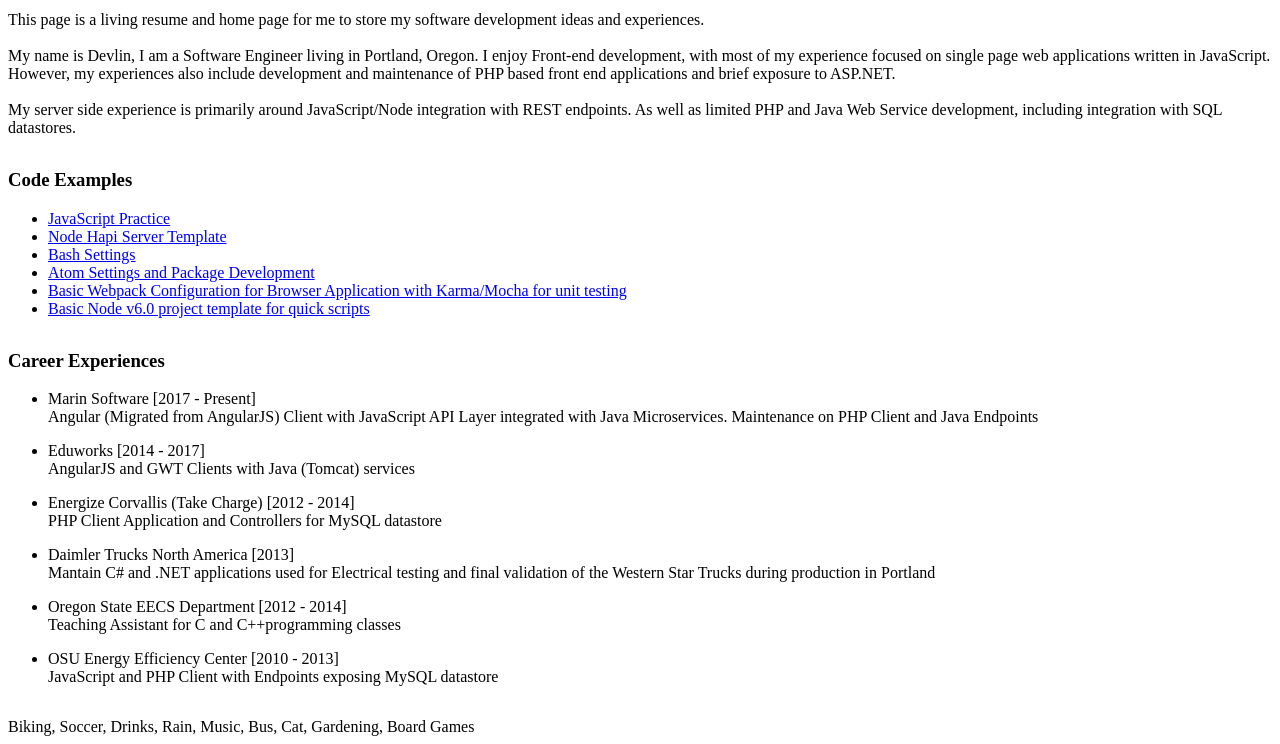
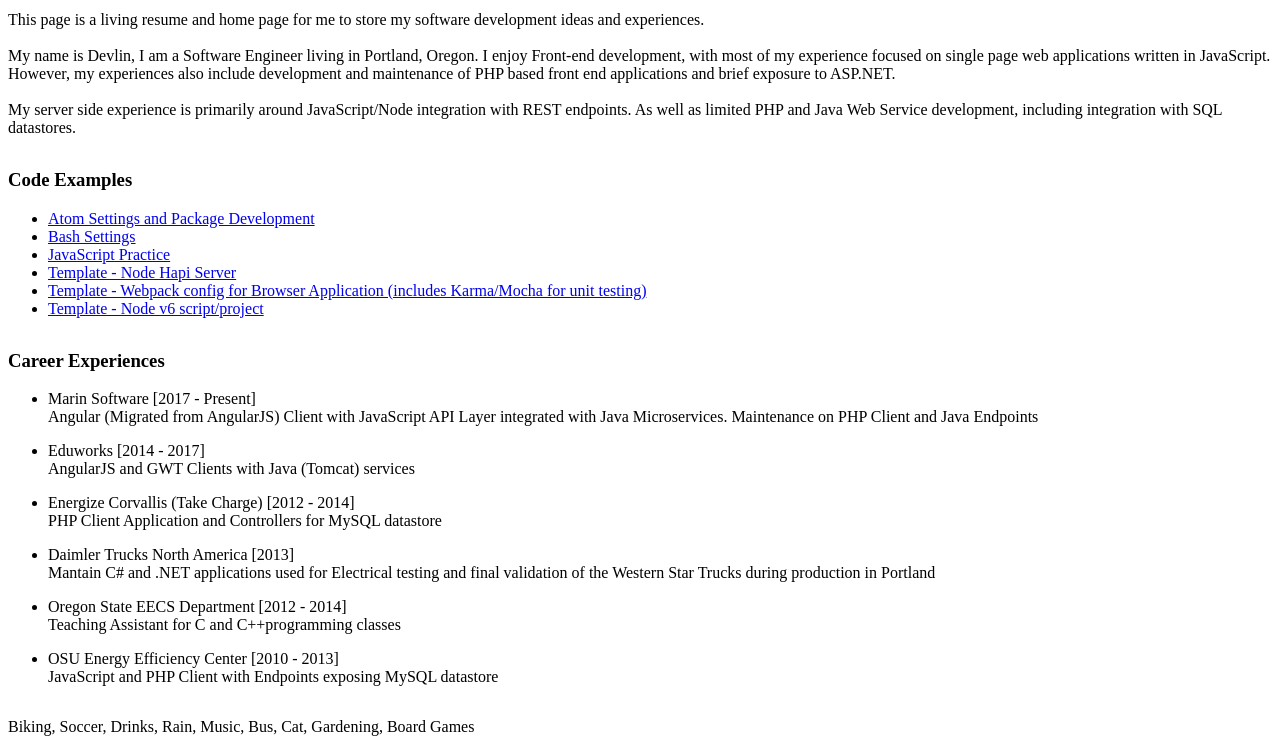
Before and after one commit to devlinjunker/devlinjunker.github.io, a plain HTML site: page index.html in a window 1280 px wide. Shown: the part 66-810 px from the top of the page. Drawn offline with Linux system fonts and the light colour scheme.

Commit message:
re-organize repos

```diff
--- a/index.html
+++ b/index.html
@@ -39,22 +39,22 @@
 
     <ul>
       <li>
-        <a href="/JS.Fun">JavaScript Practice</a>
-      </li>
-      <li>
-        <a href="/template.node.hapi/">Node Hapi Server Template</a>
+        <a href="/test.atom.package/">Atom Settings and Package Development</a>
       </li>
       <li>
         <a href="/bash/">Bash Settings</a>
       </li>
       <li>
-        <a href="/test.atom.package/">Atom Settings and Package Development</a>
+        <a href="/JS.Fun">JavaScript Practice</a>
       </li>
       <li>
-        <a href="/basic.webpack/">Basic Webpack Configuration for Browser Application with Karma/Mocha for unit testing</a>
+        <a href="/template.node.hapi/">Template - Node Hapi Server</a>
       </li>
       <li>
-        <a href="https://github.com/devlinjunker/basic.node6/">Basic Node v6.0 project template for quick scripts</a>
+        <a href="/basic.webpack/">Template - Webpack config for Browser Application (includes Karma/Mocha for unit testing)</a>
+      </li>
+      <li>
+        <a href="https://github.com/devlinjunker/basic.node6/">Template - Node v6 script/project</a>
       </li>
     </ul>
   </div>
```
